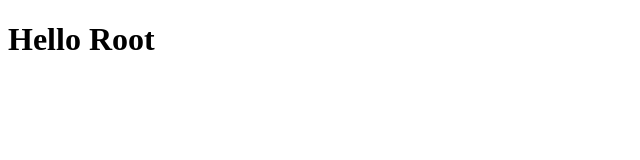
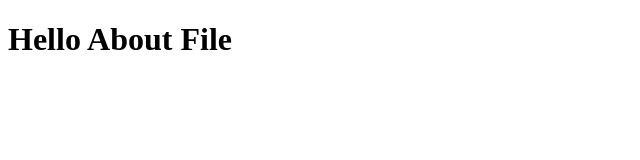
Before and after one commit to 2003skp/html-learn, a plain HTML site: page index.html in a window 1280 px wide. Shown: the whole page, without its empty margins (0-640 px from the left). Drawn offline with Linux system fonts and the light colour scheme.

Commit message:
html file updated

```diff
--- a/index.html
+++ b/index.html
@@ -8,7 +8,7 @@
 </head>
 
 <body>
-    <h1>Hello Root</h1>
+    <h1>Hello About File</h1>
 </body>
 
 </html>
```
